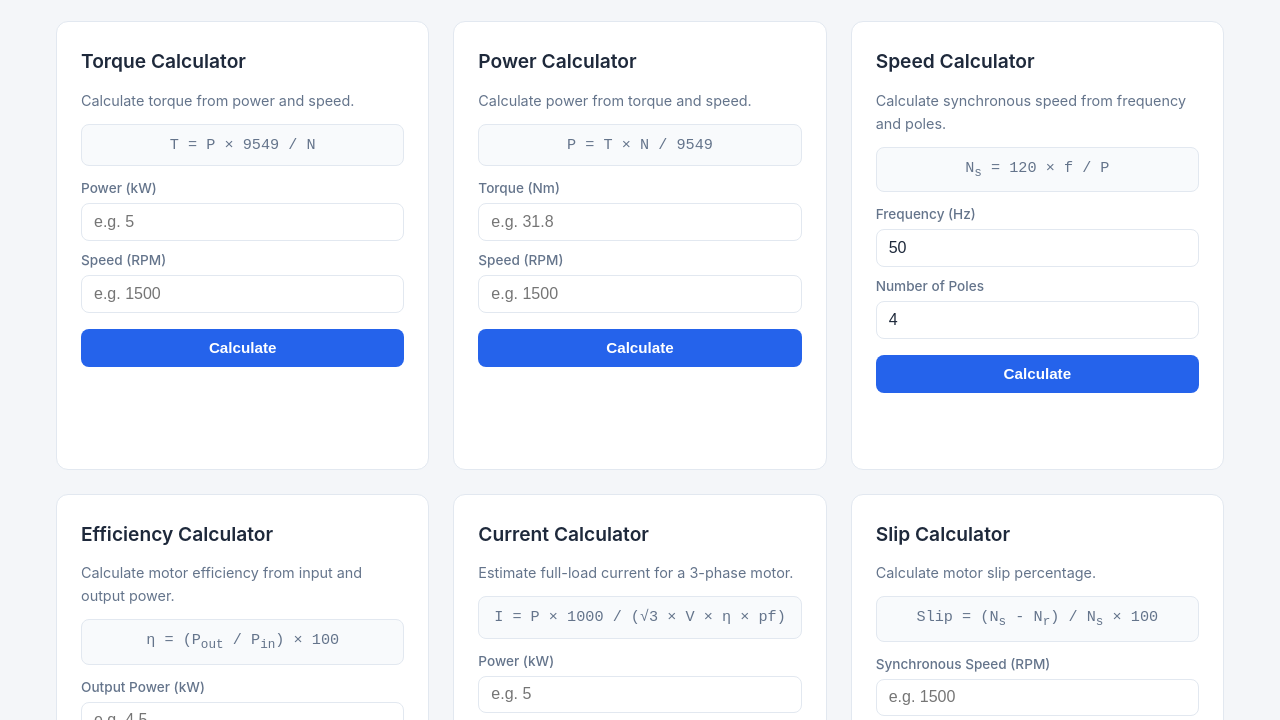
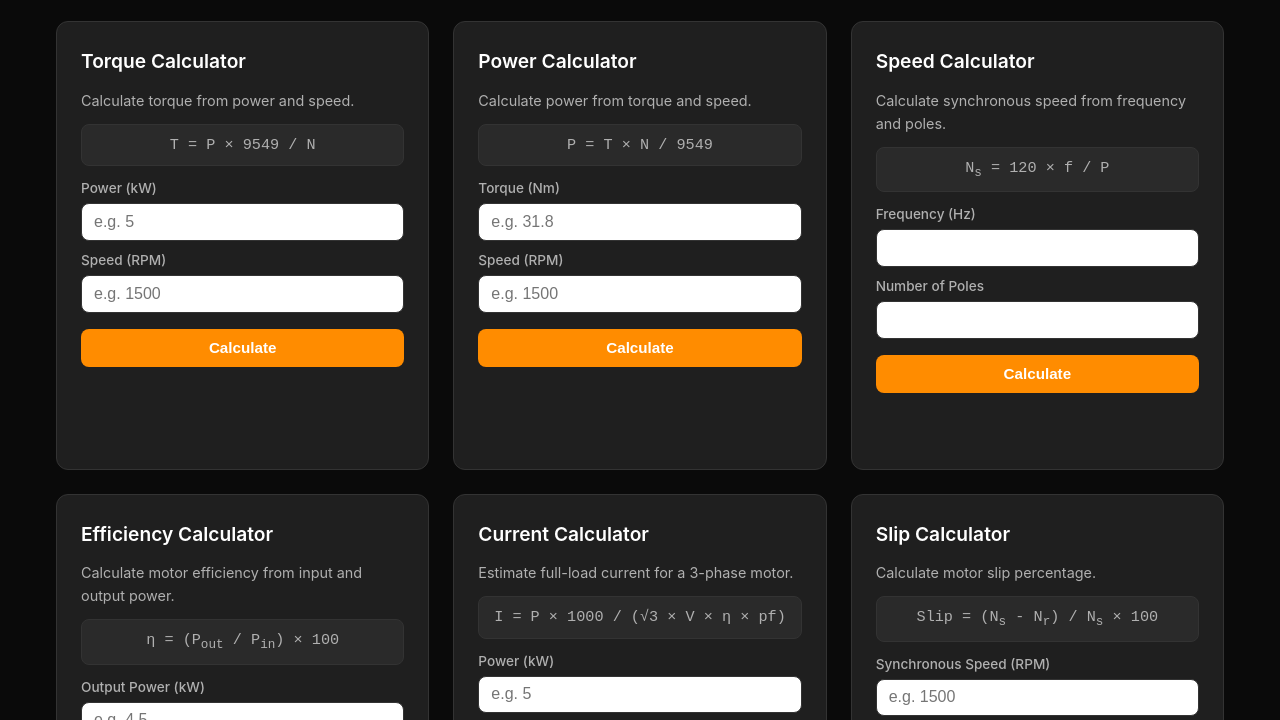
Before and after one commit to burdenkane-hub/motor-calculator, a website built with Vite: page index.html in a window 1280 px wide. Shown: the part 125-845 px from the top of the page. Built offline with nearby package versions, Linux system fonts and the light colour scheme.

Commit message:
Update theme to orange and black sleek design

```diff
--- a/style.css
+++ b/style.css
@@ -7,15 +7,15 @@
 }
 
 :root {
-  --color-bg: #f4f6f9;
-  --color-card: #ffffff;
-  --color-primary: #2563eb;
-  --color-primary-hover: #1d4ed8;
-  --color-text: #1e293b;
-  --color-muted: #64748b;
-  --color-border: #e2e8f0;
-  --color-result-bg: #f0f9ff;
-  --color-formula-bg: #f8fafc;
+  --color-bg: #0a0a0a;
+  --color-card: #1f1f1f;
+  --color-primary: #ff8c00;
+  --color-primary-hover: #e67e00;
+  --color-text: #ffffff;
+  --color-muted: #b0b0b0;
+  --color-border: #333333;
+  --color-result-bg: #1a1a1a;
+  --color-formula-bg: #2a2a2a;
   --radius: 12px;
 }
 
@@ -119,7 +119,7 @@ main {
 .inputs input:focus {
   outline: none;
   border-color: var(--color-primary);
-  box-shadow: 0 0 0 3px rgba(37, 99, 235, 0.1);
+  box-shadow: 0 0 0 3px rgba(255, 140, 0, 0.2);
 }
 
 button {
@@ -158,8 +158,8 @@ button:hover {
 }
 
 .result.error {
-  color: #dc2626;
-  background: #fef2f2;
+  color: #ff6b6b;
+  background: #2a1a1a;
 }
 
 footer {
```
